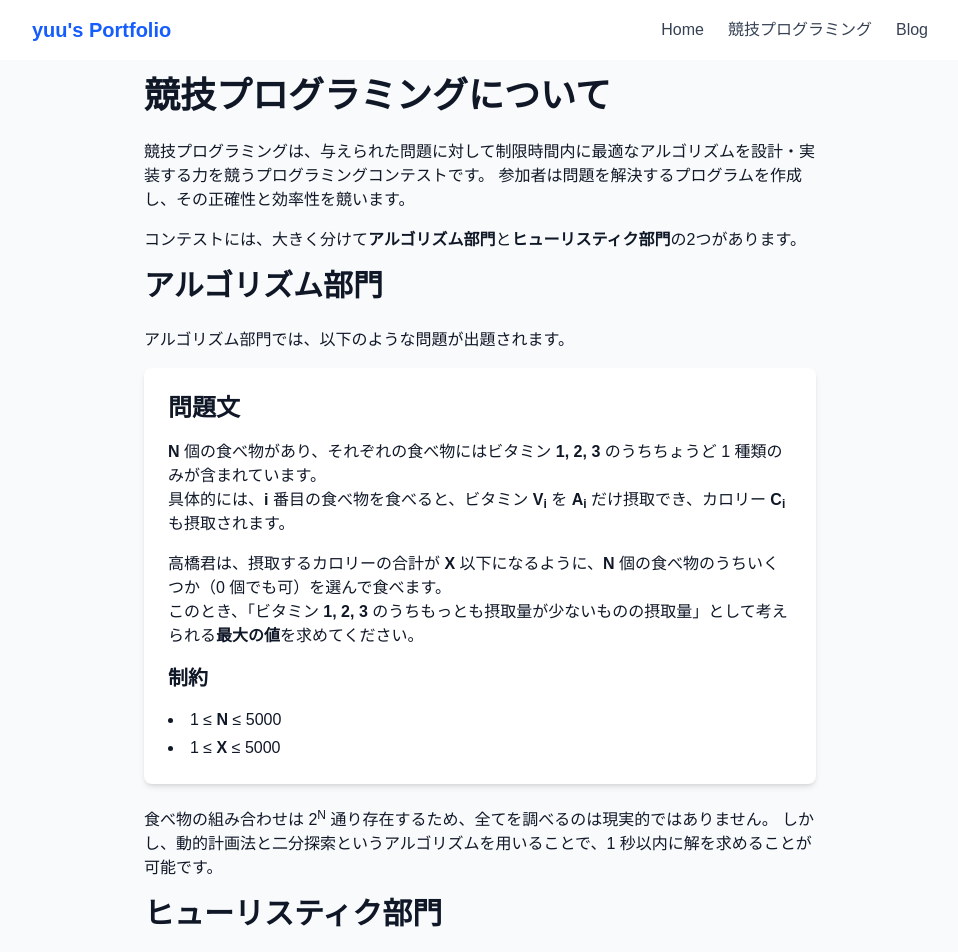
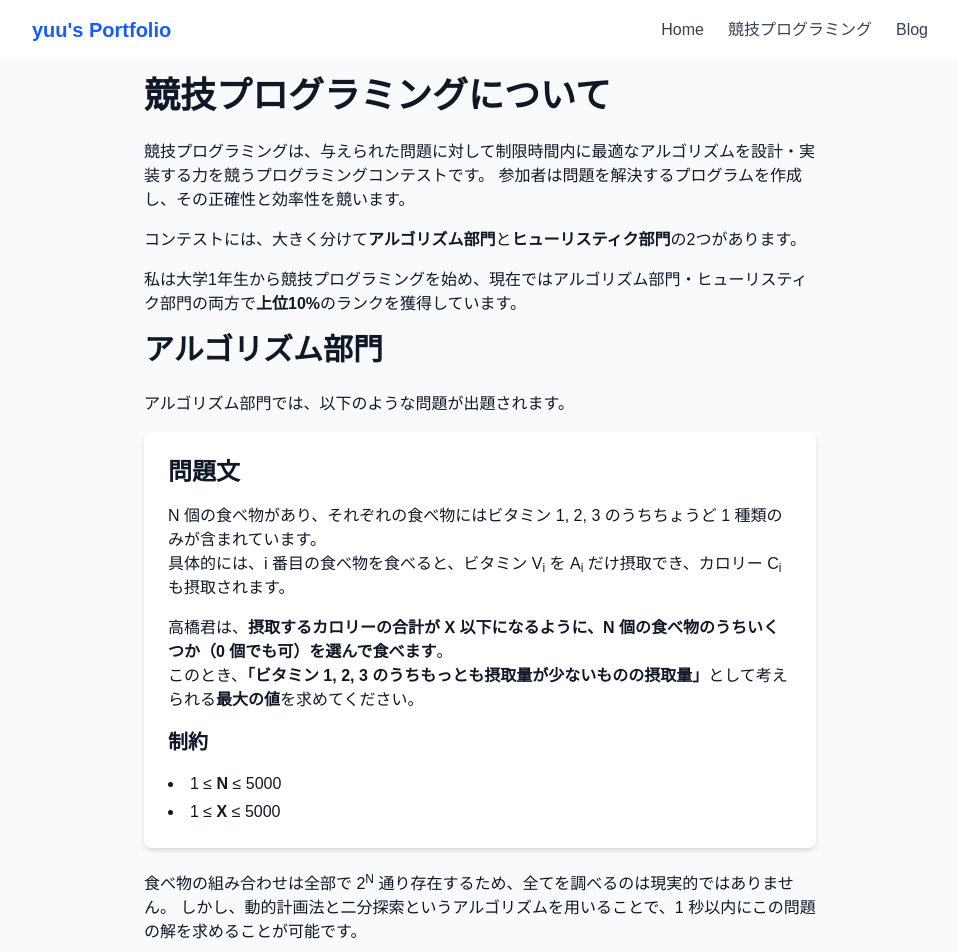
Before and after one commit to yu-0811/portfolio, a Next.js app: page /competitive-programming in a window 1280 px wide. Shown: the top 952 px of the page, without its empty margins (160-1118 px from the left). Built offline with nearby package versions, Linux system fonts and the light colour scheme.

Commit message:
競プロページのレイアウト調整2

```diff
--- a/src/app/competitive-programming/page.tsx
+++ b/src/app/competitive-programming/page.tsx
@@ -16,6 +16,9 @@ export default function CompetitiveProgramming() {
         <p className="mb-4">
           コンテストには、大きく分けて<strong>アルゴリズム部門</strong>と<strong>ヒューリスティク部門</strong>の2つがあります。
         </p>
+        <p className="mb-4">
+          私は大学1年生から競技プログラミングを始め、現在ではアルゴリズム部門・ヒューリスティク部門の両方で<strong>上位10%</strong>のランクを獲得しています。
+        </p>
 
         <h2 className="text-3xl font-bold mb-6">アルゴリズム部門</h2>
         <p className="mb-4">
@@ -24,14 +27,14 @@ export default function CompetitiveProgramming() {
         <section className="bg-white p-6 rounded-lg shadow-md mb-6">
           <h2 className="text-2xl font-bold mb-4">問題文</h2>
           <p className="mb-4">
-            <strong>N</strong> 個の食べ物があり、それぞれの食べ物にはビタミン <strong>1, 2, 3</strong> のうちちょうど 1 種類のみが含まれています。
+            N 個の食べ物があり、それぞれの食べ物にはビタミン 1, 2, 3 のうちちょうど 1 種類のみが含まれています。
             <br />
-            具体的には、<strong>i</strong> 番目の食べ物を食べると、ビタミン <strong>V<sub>i</sub></strong> を <strong>A<sub>i</sub></strong> だけ摂取でき、カロリー <strong>C<sub>i</sub></strong> も摂取されます。
+            具体的には、i 番目の食べ物を食べると、ビタミン V<sub>i</sub> を A<sub>i</sub> だけ摂取でき、カロリー C<sub>i</sub> も摂取されます。
           </p>
           <p className="mb-4">
-            高橋君は、摂取するカロリーの合計が <strong>X</strong> 以下になるように、<strong>N</strong> 個の食べ物のうちいくつか（0 個でも可）を選んで食べます。
+            高橋君は、<strong>摂取するカロリーの合計が X 以下になるように、N 個の食べ物のうちいくつか（0 個でも可）を選んで食べます</strong>。
             <br />
-            このとき、「ビタミン <strong>1, 2, 3</strong> のうちもっとも摂取量が少ないものの摂取量」として考えられる<strong>最大の値</strong>を求めてください。
+            このとき、<strong>「ビタミン 1, 2, 3 のうちもっとも摂取量が少ないものの摂取量」</strong>として考えられる<strong>最大の値</strong>を求めてください。
           </p>
           <h4 className="text-xl font-bold mb-4">制約</h4>
           <ul className="list-disc list-inside space-y-1 text-base">
@@ -40,8 +43,8 @@ export default function CompetitiveProgramming() {
           </ul>
         </section>
         <p className="mb-4">
-          食べ物の組み合わせは 2<sup>N</sup> 通り存在するため、全てを調べるのは現実的ではありません。
-          しかし、動的計画法と二分探索というアルゴリズムを用いることで、1 秒以内に解を求めることが可能です。
+          食べ物の組み合わせは全部で 2<sup>N</sup> 通り存在するため、全てを調べるのは現実的ではありません。
+          しかし、動的計画法と二分探索というアルゴリズムを用いることで、1 秒以内にこの問題の解を求めることが可能です。
         </p>
 
         <h2 className="text-3xl font-bold mb-6">ヒューリスティク部門</h2>
@@ -61,10 +64,6 @@ export default function CompetitiveProgramming() {
             className="rounded-lg shadow-md mx-auto"
           />
         </div>
-
-        <p className="mb-4">
-          私は大学1年生から競技プログラミングを始め、現在ではアルゴリズム部門・ヒューリスティク部門の両方で<strong>上位10%</strong>のランクを獲得しています。
-        </p>
 
         <h2 className="text-3xl font-bold mb-6">オンサイトイベントについて</h2>
         <p className="mb-4">
```
